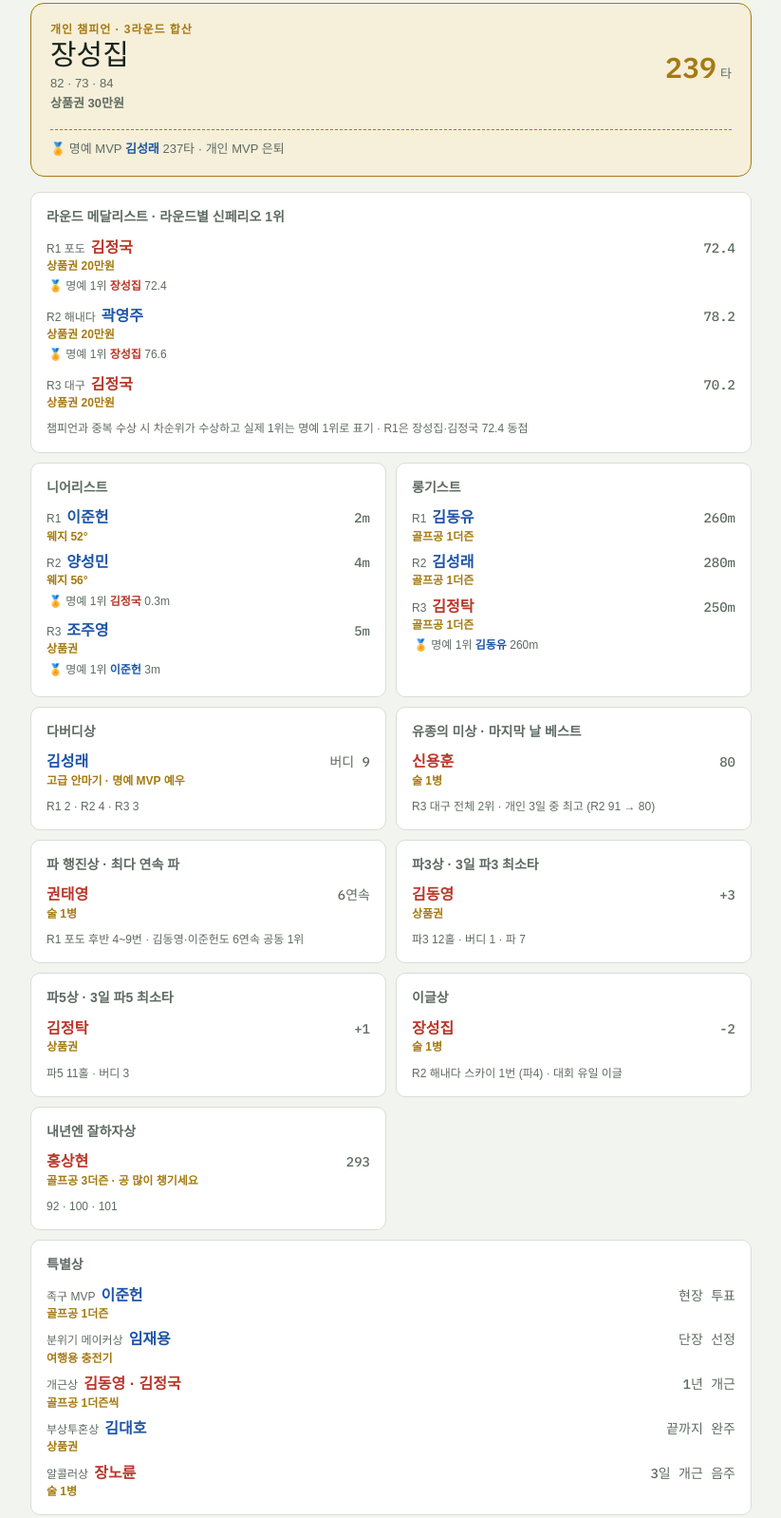
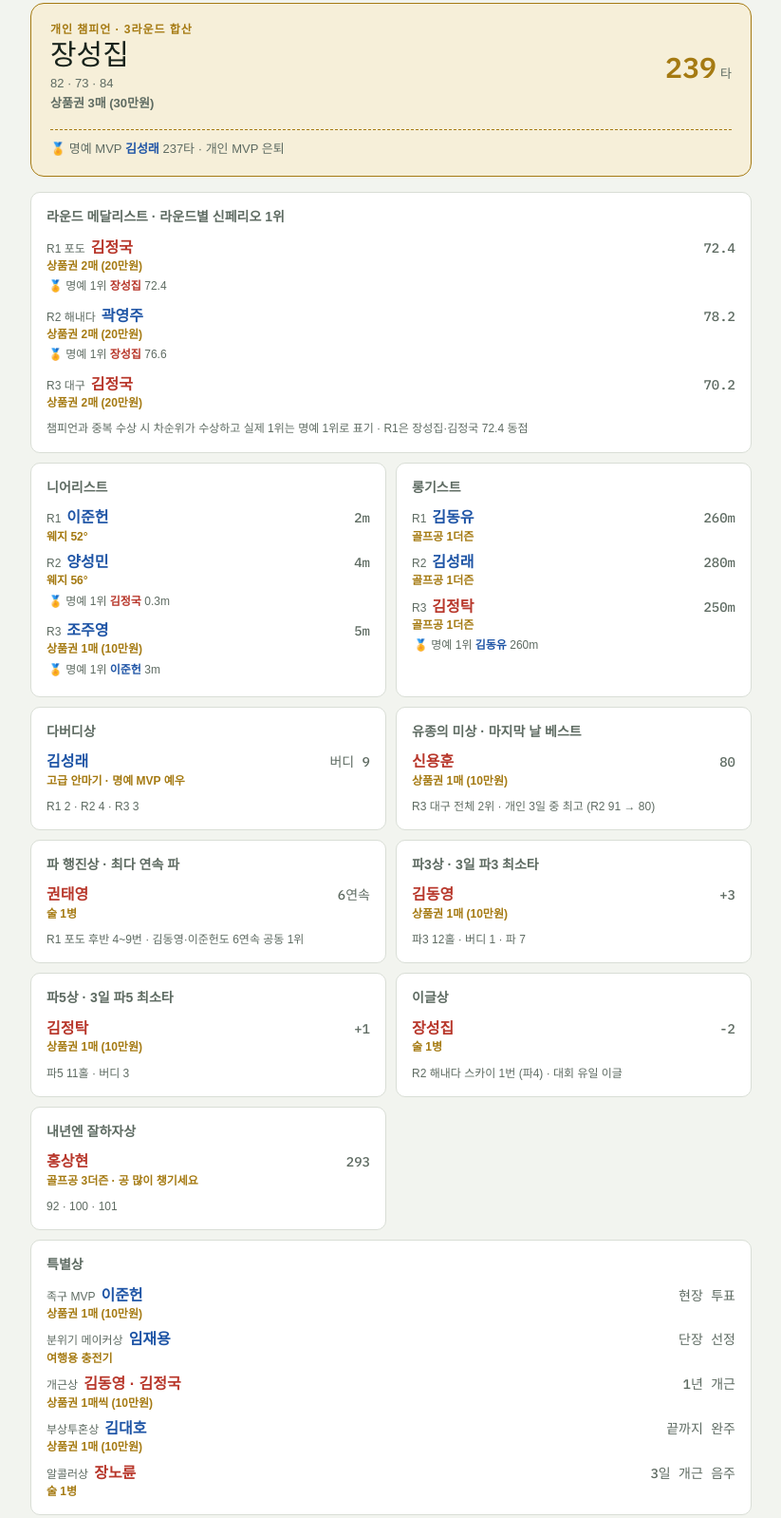
Before and after one commit to tysonkwon/ggc-golf, a plain HTML site: page tournament-2026h2.html in a window 1280 px wide. Shown: the part 779-2377 px from the top of the page at 95% size, without its empty margins (228-1051 px from the left). Drawn offline with Linux system fonts and the light colour scheme; a web font is replaced by a local one.

Commit message:
수정: 상품권 10만원권 17매 전량 배정

```diff
--- a/tournament-2026h2.html
+++ b/tournament-2026h2.html
@@ -237,7 +237,7 @@ footer{font-size:12px;color:var(--muted);border-top:1px solid var(--line);paddin
 <section>
   <h2>개인 시상</h2>
   <div class="mvp">
-    <div class="l"><small>개인 챔피언 · 3라운드 합산</small><b>장성집</b><span>82 · 73 · 84</span><span class="pz">상품권 30만원</span></div>
+    <div class="l"><small>개인 챔피언 · 3라운드 합산</small><b>장성집</b><span>82 · 73 · 84</span><span class="pz">상품권 3매 (30만원)</span></div>
     <div class="r">239<small>타</small></div>
     <div class="ret">🏅 명예 MVP <b class="b">김성래</b> 237타 · 개인 MVP 은퇴</div>
   </div>
@@ -245,11 +245,11 @@ footer{font-size:12px;color:var(--muted);border-top:1px solid var(--line);paddin
     <div class="win wide">
       <h4>라운드 메달리스트 · 라운드별 신페리오 1위</h4>
       <ul>
-        <li><span class="who r"><em>R1 포도</em>김정국</span><span class="val">72.4</span><span class="pz">상품권 20만원</span></li>
+        <li><span class="who r"><em>R1 포도</em>김정국</span><span class="val">72.4</span><span class="pz">상품권 2매 (20만원)</span></li>
         <li class="hon">🏅 명예 1위 <b class="r">장성집</b> 72.4</li>
-        <li><span class="who b"><em>R2 해내다</em>곽영주</span><span class="val">78.2</span><span class="pz">상품권 20만원</span></li>
+        <li><span class="who b"><em>R2 해내다</em>곽영주</span><span class="val">78.2</span><span class="pz">상품권 2매 (20만원)</span></li>
         <li class="hon">🏅 명예 1위 <b class="r">장성집</b> 76.6</li>
-        <li><span class="who r"><em>R3 대구</em>김정국</span><span class="val">70.2</span><span class="pz">상품권 20만원</span></li>
+        <li><span class="who r"><em>R3 대구</em>김정국</span><span class="val">70.2</span><span class="pz">상품권 2매 (20만원)</span></li>
       </ul>
       <p>챔피언과 중복 수상 시 차순위가 수상하고 실제 1위는 명예 1위로 표기 · R1은 장성집·김정국 72.4 동점</p>
     </div>
@@ -259,7 +259,7 @@ footer{font-size:12px;color:var(--muted);border-top:1px solid var(--line);paddin
         <li><span class="who b"><em>R1</em>이준헌</span><span class="val">2m</span><span class="pz">웨지 52°</span></li>
         <li><span class="who b"><em>R2</em>양성민</span><span class="val">4m</span><span class="pz">웨지 56°</span></li>
         <li class="hon">🏅 명예 1위 <b class="r">김정국</b> 0.3m</li>
-        <li><span class="who b"><em>R3</em>조주영</span><span class="val">5m</span><span class="pz">상품권</span></li>
+        <li><span class="who b"><em>R3</em>조주영</span><span class="val">5m</span><span class="pz">상품권 1매 (10만원)</span></li>
         <li class="hon">🏅 명예 1위 <b class="b">이준헌</b> 3m</li>
       </ul>
     </div>
@@ -279,7 +279,7 @@ footer{font-size:12px;color:var(--muted);border-top:1px solid var(--line);paddin
     </div>
     <div class="win">
       <h4>유종의 미상 · 마지막 날 베스트</h4>
-      <ul><li><span class="who r">신용훈</span><span class="val">80</span><span class="pz">술 1병</span></li></ul>
+      <ul><li><span class="who r">신용훈</span><span class="val">80</span><span class="pz">상품권 1매 (10만원)</span></li></ul>
       <p>R3 대구 전체 2위 · 개인 3일 중 최고 (R2 91 → 80)</p>
     </div>
     <div class="win">
@@ -289,12 +289,12 @@ footer{font-size:12px;color:var(--muted);border-top:1px solid var(--line);paddin
     </div>
     <div class="win">
       <h4>파3상 · 3일 파3 최소타</h4>
-      <ul><li><span class="who r">김동영</span><span class="val">+3</span><span class="pz">상품권</span></li></ul>
+      <ul><li><span class="who r">김동영</span><span class="val">+3</span><span class="pz">상품권 1매 (10만원)</span></li></ul>
       <p>파3 12홀 · 버디 1 · 파 7</p>
     </div>
     <div class="win">
       <h4>파5상 · 3일 파5 최소타</h4>
-      <ul><li><span class="who r">김정탁</span><span class="val">+1</span><span class="pz">상품권</span></li></ul>
+      <ul><li><span class="who r">김정탁</span><span class="val">+1</span><span class="pz">상품권 1매 (10만원)</span></li></ul>
       <p>파5 11홀 · 버디 3</p>
     </div>
     <div class="win">
@@ -310,10 +310,10 @@ footer{font-size:12px;color:var(--muted);border-top:1px solid var(--line);paddin
     <div class="win wide">
       <h4>특별상</h4>
       <ul>
-        <li><span class="who b"><em>족구 MVP</em>이준헌</span><span class="val">현장 투표</span><span class="pz">골프공 1더즌</span></li>
+        <li><span class="who b"><em>족구 MVP</em>이준헌</span><span class="val">현장 투표</span><span class="pz">상품권 1매 (10만원)</span></li>
         <li><span class="who b"><em>분위기 메이커상</em>임재용</span><span class="val">단장 선정</span><span class="pz">여행용 충전기</span></li>
-        <li><span class="who"><em>개근상</em><span class="r">김동영 · 김정국</span></span><span class="val">1년 개근</span><span class="pz">골프공 1더즌씩</span></li>
-        <li><span class="who b"><em>부상투혼상</em>김대호</span><span class="val">끝까지 완주</span><span class="pz">상품권</span></li>
+        <li><span class="who"><em>개근상</em><span class="r">김동영 · 김정국</span></span><span class="val">1년 개근</span><span class="pz">상품권 1매씩 (10만원)</span></li>
+        <li><span class="who b"><em>부상투혼상</em>김대호</span><span class="val">끝까지 완주</span><span class="pz">상품권 1매 (10만원)</span></li>
         <li><span class="who r"><em>알콜러상</em>장노륜</span><span class="val">3일 개근 음주</span><span class="pz">술 1병</span></li>
       </ul>
     </div>
@@ -575,15 +575,15 @@ footer{font-size:12px;color:var(--muted);border-top:1px solid var(--line);paddin
     <table>
       <thead><tr><th>협찬자</th><th>품목</th><th>사용처</th></tr></thead>
       <tbody>
-        <tr><td>타이슨</td><td>술 1</td><td rowspan="4">술: 유종의 미 · 파 행진 · 이글 · 알콜러<br>안마기: 다버디 (명예 MVP)</td></tr>
+        <tr><td>타이슨</td><td>술 1</td><td rowspan="4">술: 파 행진 · 이글 · 알콜러 · 잔여 1<br>안마기: 다버디 (명예 MVP)</td></tr>
         <tr><td>김정탁</td><td>술 1</td></tr>
         <tr><td>김동유</td><td>고급 안마기 1 · 술 1</td></tr>
         <tr><td>김동영</td><td>술 1</td></tr>
-        <tr><td>곽영주</td><td>상품권 4</td><td rowspan="4">챔피언 30만원 · 라운드 메달리스트 20만원×3 · 니어 R3 · 파3 · 파5 · 부상투혼</td></tr>
+        <tr><td>곽영주</td><td>상품권 4</td><td rowspan="4">10만원권 17매: 챔피언 3 · 라운드 메달리스트 2×3 · 니어 R3 1 · 파3 1 · 파5 1 · 부상투혼 1 · 개근 2 · 족구 MVP 1 · 유종의 미 1</td></tr>
         <tr><td>임재용</td><td>상품권 4</td></tr>
         <tr><td>조주영</td><td>상품권 4</td></tr>
         <tr><td>김대호</td><td>상품권 5</td></tr>
-        <tr><td>김정국</td><td>골프공 5더즌</td><td rowspan="4">공: 롱기스트 3 · 내년엔 잘하자 3 · 족구 MVP 1 · 개근 2 · 잔여 3<br>충전기: 분위기 메이커</td></tr>
+        <tr><td>김정국</td><td>골프공 5더즌</td><td rowspan="4">공: 롱기스트 3 · 내년엔 잘하자 3 · 잔여 6<br>충전기: 분위기 메이커</td></tr>
         <tr><td>신용훈</td><td>골프공 3더즌</td></tr>
         <tr><td>김성래</td><td>골프공 2더즌 · 여행용 충전기 1</td></tr>
         <tr><td>이준헌</td><td>골프공 2더즌</td></tr>
```
